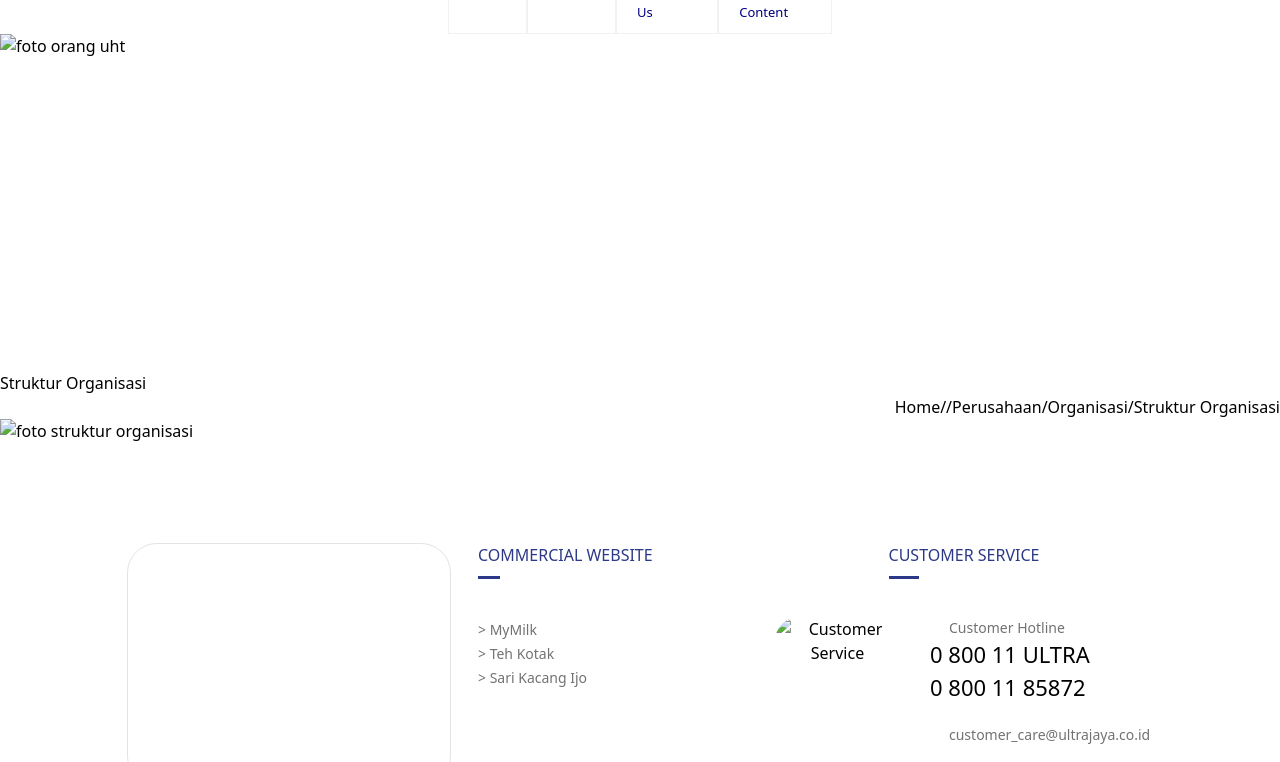
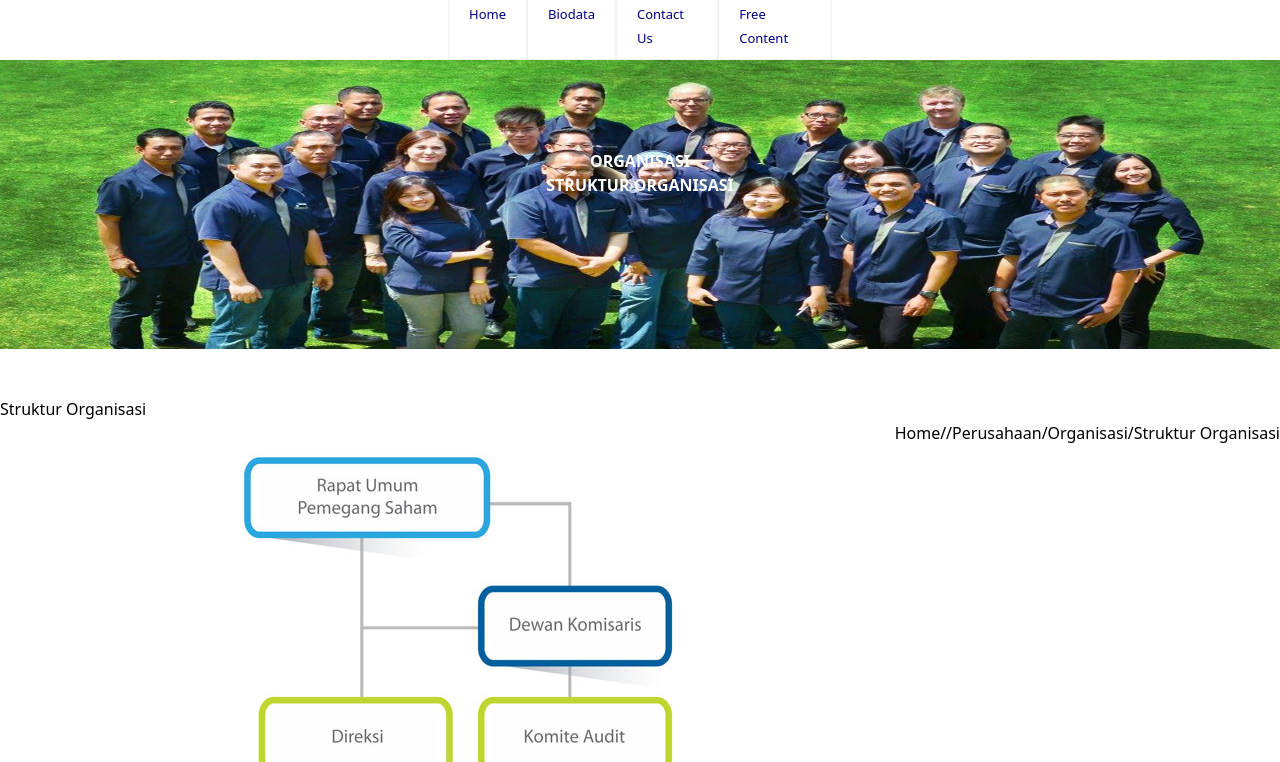
Before and after one commit to greenaksmlv/midproject, a plain HTML site: page tailwind/free_content.html in a window 1280 px wide. Shown: the part 80-842 px from the top of the page. Drawn offline with nearby package versions, Linux system fonts and the light colour scheme.

Commit message:
Update free_content.html

```diff
--- a/tailwind/free_content.html
+++ b/tailwind/free_content.html
@@ -10,7 +10,7 @@
 <body class="w-full">
     <header class="flex flex-col w-full sticky top-0">
         <div class="flex justify-between py-[10px] px-[100px] bg-gradient-to-r-[blue]" id="logo-lang">
-            <img src="img/logo.png" alt="Logo">
+            <img src="logo.png" alt="Logo">
             <div class="text-white pr-[10px]" class="text-white pr-[10px]" id="lang">
                 <a class="text-white text-[14px]" href="https://www.ultrajaya.co.id/ind">IND</a>
                 |
@@ -37,7 +37,7 @@
     <main>
         <div class="Struktur">
             <div class="top">
-                <img style="height: 289px; width: 100%;" src="img/foto_organisasi.jpg" alt="foto orang uht">
+                <img style="height: 289px; width: 100%;" src="foto_organisasi.jpg" alt="foto orang uht">
                 <div class="text1 text-center relative bottom-[200px]">
                     <h4 class="text-[#fff] font-[20px] font-extrabold">ORGANISASI</h4>
                     <h5 class="text-[#fff] font-[14px] font-extrabold">STRUKTUR ORGANISASI</h5>
@@ -49,13 +49,13 @@
             <div class="menu flex">
                 <p class="w-full text-right">Home//Perusahaan/Organisasi/Struktur Organisasi</p>
             </div>
-            <img src="img/struktur.jpg" alt="foto struktur organisasi">
+            <img src="struktur.jpg" alt="foto struktur organisasi">
         </div>
     </main>
     <footer class="flex flex-col text-center">
         <div class="flex justify-evenly p-[100px]" id="footer-content">
             <div class="w-[30%] h-[243px] border border-solid border-[#e3e3e3] rounded-[30px]" id="footer-img">
-                <img class="w-full p-[5px] rounded-[30px]" src="img/banner_product1.jpg" alt="">
+                <img class="w-full p-[5px] rounded-[30px]" src="banner_product1.jpg" alt="">
             </div>
             <div class="w-[25%] flex flex-col gap-[50px] text-left" id="commercial">
                 <h2 class="text-[#2b3988] font-normal"><span class="pb-[10px] border-bottom border-b-[3px] border-solid border-[#2b3988]">CO</span>MMERCIAL WEBSITE</h2>
@@ -75,19 +75,19 @@
                 <h2 class="text-[#2b3988] font-normal"><span class="pb-[10px] border-b-[3px] border-solid border-[#2b3988]">CUS</span>TOMER SERVICE</h2>
                 <div class="flex gap-[30px]" id="customer-service-img-content">
                     <div class="h-[125px]" id="customer-service-img">
-                        <img class="w-[125px] justify-start rounded-[100px]" src="img/cs.jpg" alt="Customer Service">
+                        <img class="w-[125px] justify-start rounded-[100px]" src="cs.jpg" alt="Customer Service">
                     </div>
                     <div class="flex flex-col gap-[20px]" id="customer-service-content">
                         <div id="customer-hotline">
                             <div class="flex gap-[5px] items-center">
-                                <img class="w-[14px] h-[14px] rounded-[0]" id="call" src="img/phone-receiver-silhouette.png">
+                                <img class="w-[14px] h-[14px] rounded-[0]" id="call" src="phone-receiver-silhouette.png">
                                 <h5 class="text-[14px] font-normal text-[#727272]">Customer Hotline</h5>
                             </div>
                             <p class="text-[22px] text-left">0 800 11 ULTRA</p>
                             <p class="text-[22px] text-left">0 800 11 85872</p>
                         </div>
                         <div class="flex gap-[5px] items-center" id="footer-email">
-                            <img class="w-[14px] h-[14px] rounded-[0]" id="mail" src="img/email.png">
+                            <img class="w-[14px] h-[14px] rounded-[0]" id="mail" src="email.png">
                             <a class="text-[14px] font-normal text-[#727272]" href="customer_care@ultrajaya.co.id"> customer_care@ultrajaya.co.id</a>
                         </div>
                         <div id="official-sms">
```
